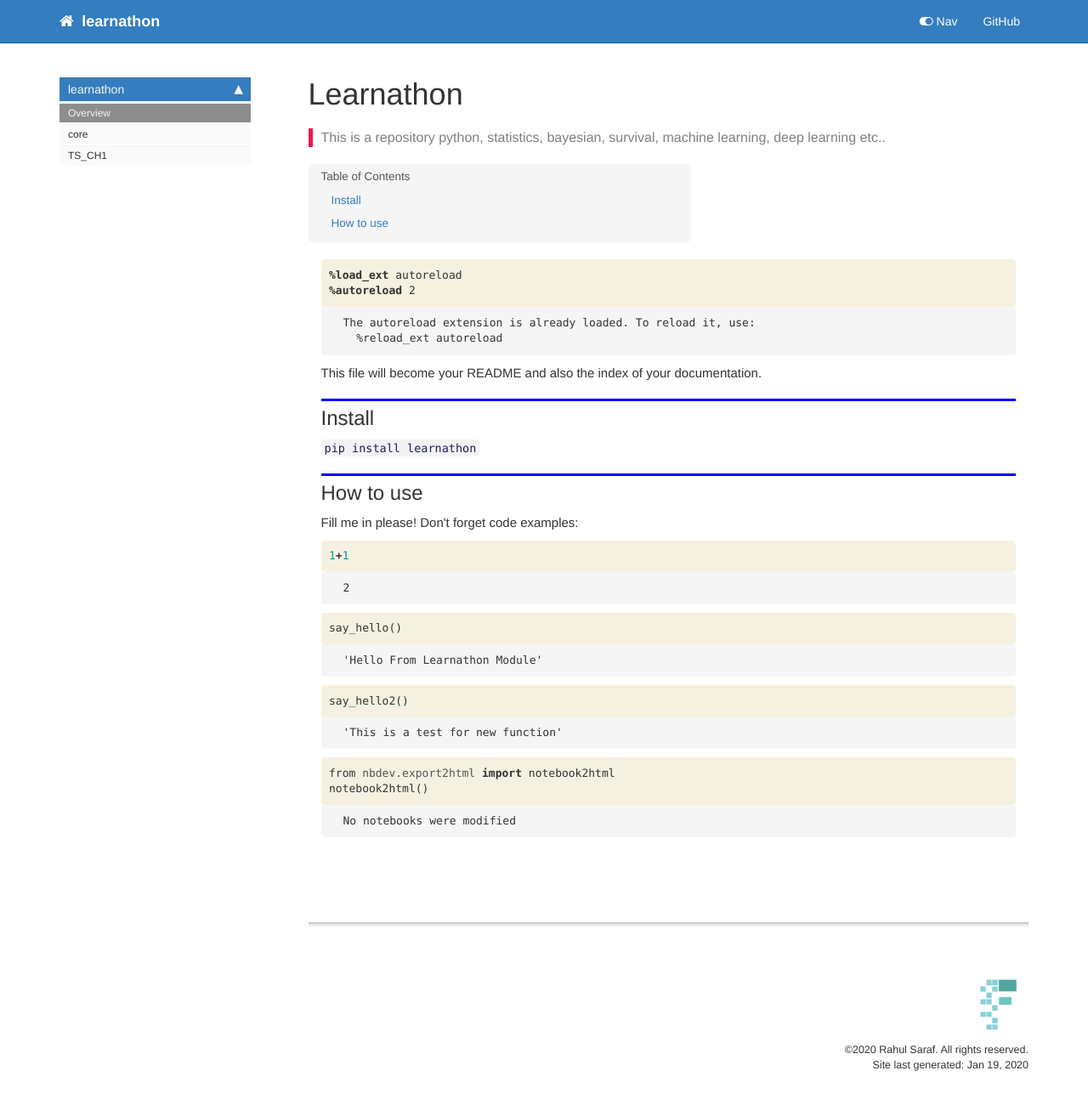
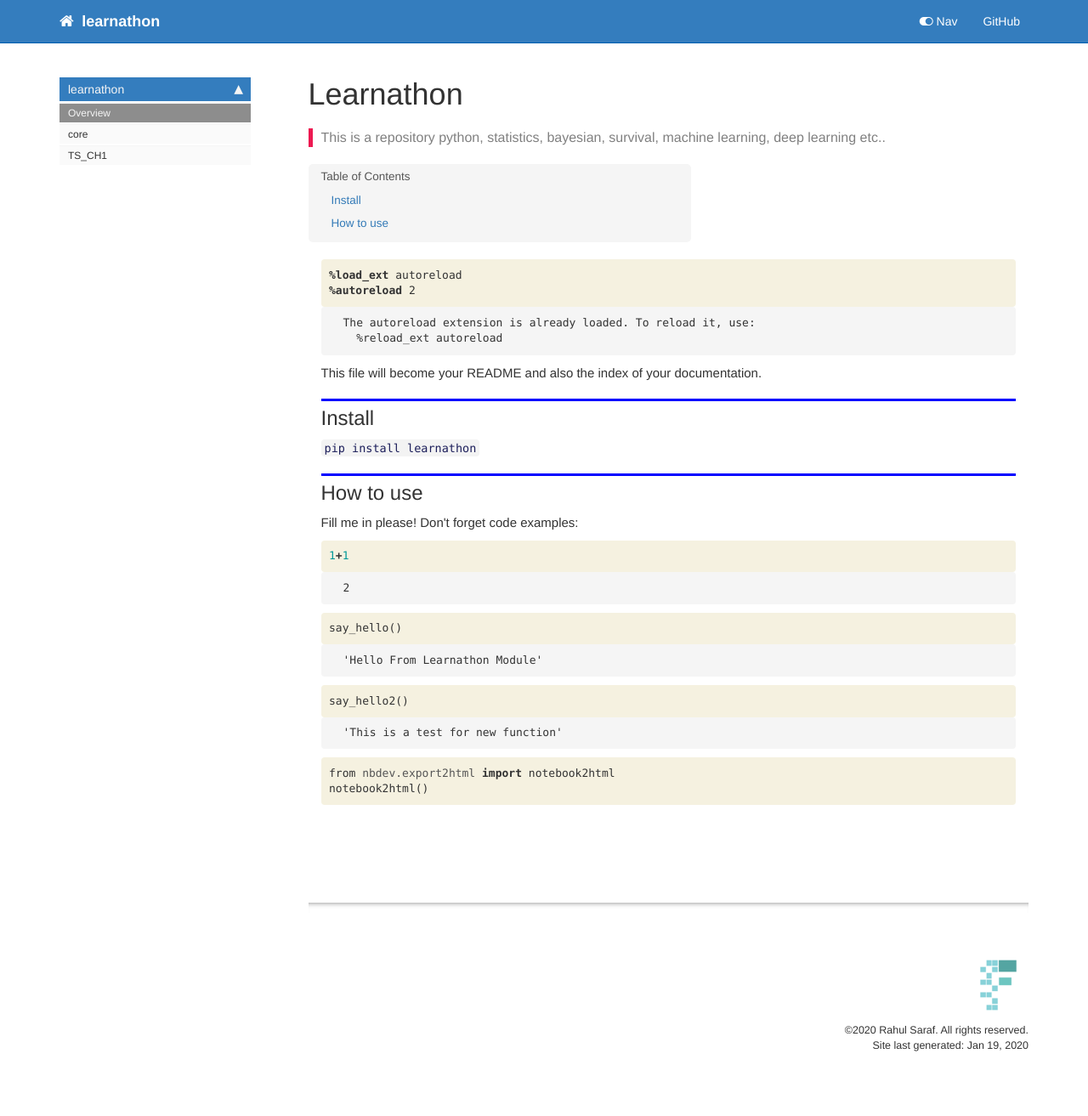
Before and after one commit to Rahuketu86/learnathon, a Jekyll site: the page built from docs/index.html, in a window 1280 px wide. Shown: the whole page at 85% size. Built offline with Jekyll 4.4.1, drawn with Linux system fonts in a browser that asks for light colours; nearby versions of some CDN libraries; comment, search, counter and statistics services are not loaded; after the commit the page ends 1290 px from its top, so only the background shows below that.

Commit message:
Added some crib notes

```diff
--- a/docs/index.html
+++ b/docs/index.html
@@ -184,19 +184,5 @@
 </div>
 </div>
 
-<div class="output_wrapper">
-<div class="output">
-
-<div class="output_area">
-
-<div class="output_subarea output_stream output_stdout output_text">
-<pre>No notebooks were modified
-</pre>
 </div>
 </div>
-
-</div>
-</div>
-
-</div>
-</div>
--- a/docs/stat1.html
+++ b/docs/stat1.html
@@ -38,7 +38,7 @@
 </div>
 <div class="cell border-box-sizing text_cell rendered"><div class="inner_cell">
 <div class="text_cell_render border-box-sizing rendered_html">
-<h2 id="Thesis-of-Book">Thesis of Book<a class="anchor-link" href="#Thesis-of-Book">&#182;</a></h2><p>Data Combined with practical method can answer questions under uncert</p>
+<h2 id="Introduction">Introduction<a class="anchor-link" href="#Introduction">&#182;</a></h2><p>$Principal \;Thesis$: Data Combined with practical method can answer questions under uncertainty</p>
 <h2 id="Anecdotal-Evidence">Anecdotal Evidence<a class="anchor-link" href="#Anecdotal-Evidence">&#182;</a></h2><p>$Definition:$ Evidence based on unpublished and usually personal data</p>
 
 </div>
```
Also changed, not shown: 1 other file.
